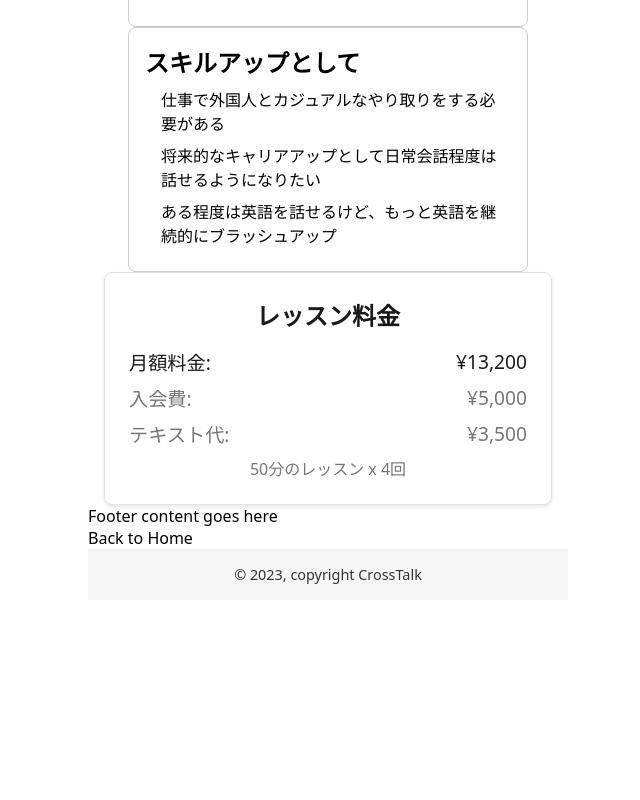
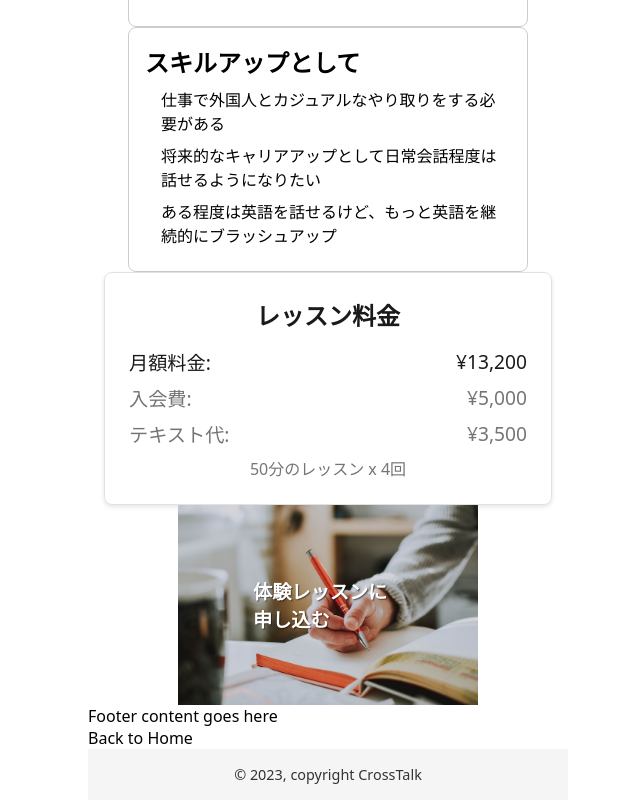
Before and after one commit to nyon3/CrossTalk-English, a Next.js app: page /groupLesson in a window 1280 px wide. Shown: the part 3269-4069 px from the top of the page, without its empty margins (232-872 px from the left). Before the commit the page ends 3869 px from the top, so only its background shows below. Built offline with nearby package versions, Linux system fonts and the light colour scheme.

Commit message:
made a imageButton component

```diff
--- /dev/null
+++ b/components/UI/ImageButton/index.js
@@ -0,0 +1,15 @@
+import Link from "next/link";
+import styles from "./styles.module.css";
+import Image from "next/image";
+import testPic from "../../../public/images/study-textbook.jpg";
+
+const Button = () => (
+  <Link href="/">
+    <div className={styles.button}>
+      <Image src={testPic} alt="test" width={500} height={500} />
+      <p className={styles.text}>体験レッスンに申し込む</p>
+    </div>
+  </Link>
+);
+
+export default Button;
--- /dev/null
+++ b/components/UI/ImageButton/styles.module.css
@@ -0,0 +1,34 @@
+.button {
+  position: relative;
+  width: 300px;
+  height: 200px;
+  overflow: hidden;
+  cursor: pointer;
+}
+
+.button img {
+  position: absolute;
+  top: 0;
+  left: 0;
+  width: 100%;
+  height: 100%;
+  object-fit: cover;
+  transition: all 0.3s ease-in-out;
+}
+
+.button:hover img {
+  transform: scale(1.2);
+}
+
+.text {
+  position: absolute;
+  top: 50%;
+  left: 50%;
+  transform: translate(-50%, -50%);
+  font-size: 1.2rem;
+  font-weight: bold;
+  text-transform: uppercase;
+  color: #ffffff;
+  z-index: 1;
+  text-shadow: 1px 1px 1px rgba(0, 0, 0, 0.5);
+}
--- a/pages/groupLesson.js
+++ b/pages/groupLesson.js
@@ -12,6 +12,7 @@ import CardComponent from "@/components/UI/CardComponent";
 import OurAdvantages from "@/components/UI/OurAdvantages";
 import ImageComponent from "@/components/UI/ImageComponent";
 import PricingCard from "@/components/UI/PriceComponent";
+import ImageButton from "@/components/UI/ImageButton";
 
 export default function GroupLesson() {
   const contents = [
@@ -86,6 +87,7 @@ export default function GroupLesson() {
           />
         </div>
         <PricingCard />
+        <ImageButton />
       </main>
 
       <footer>
```
